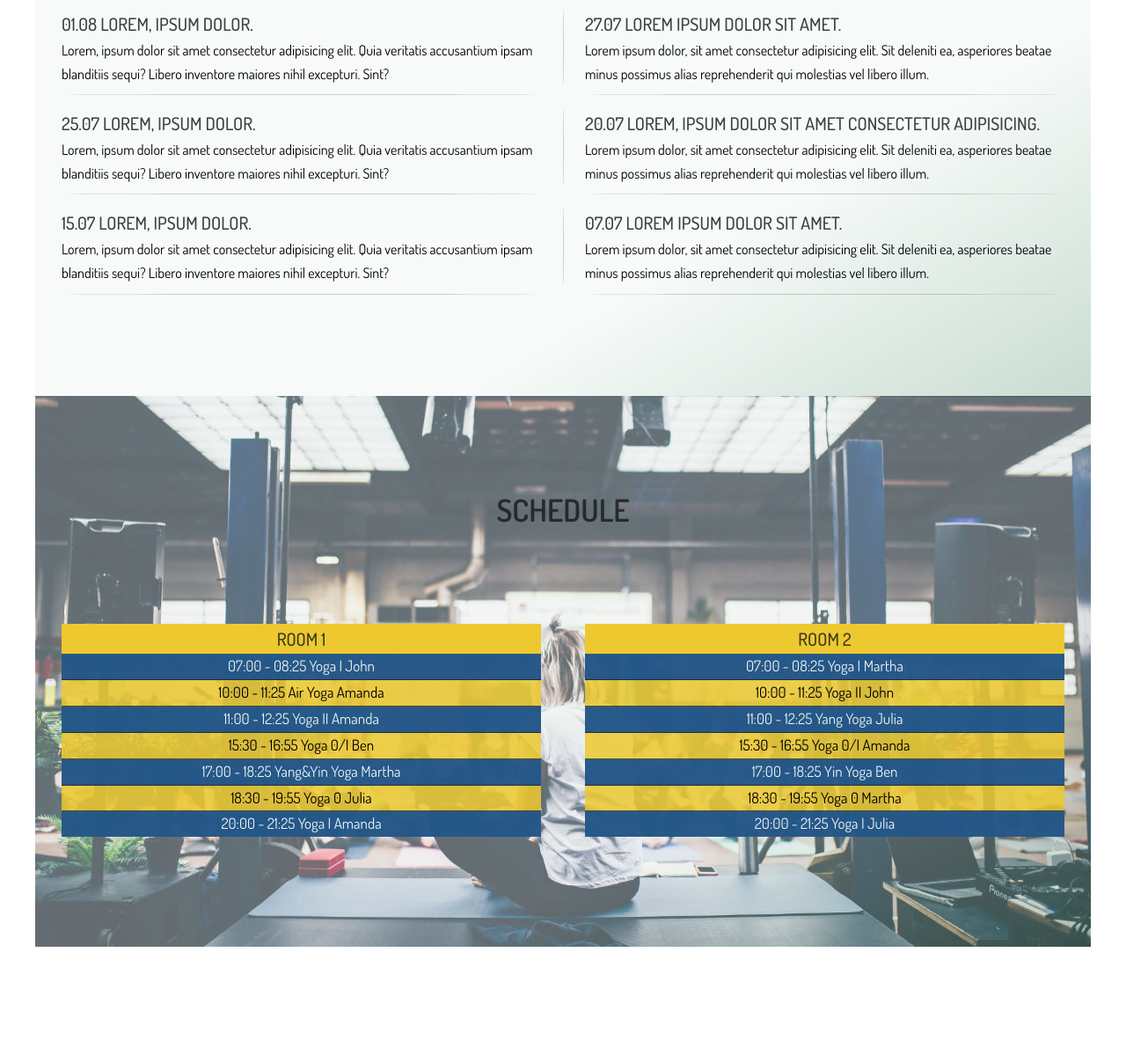
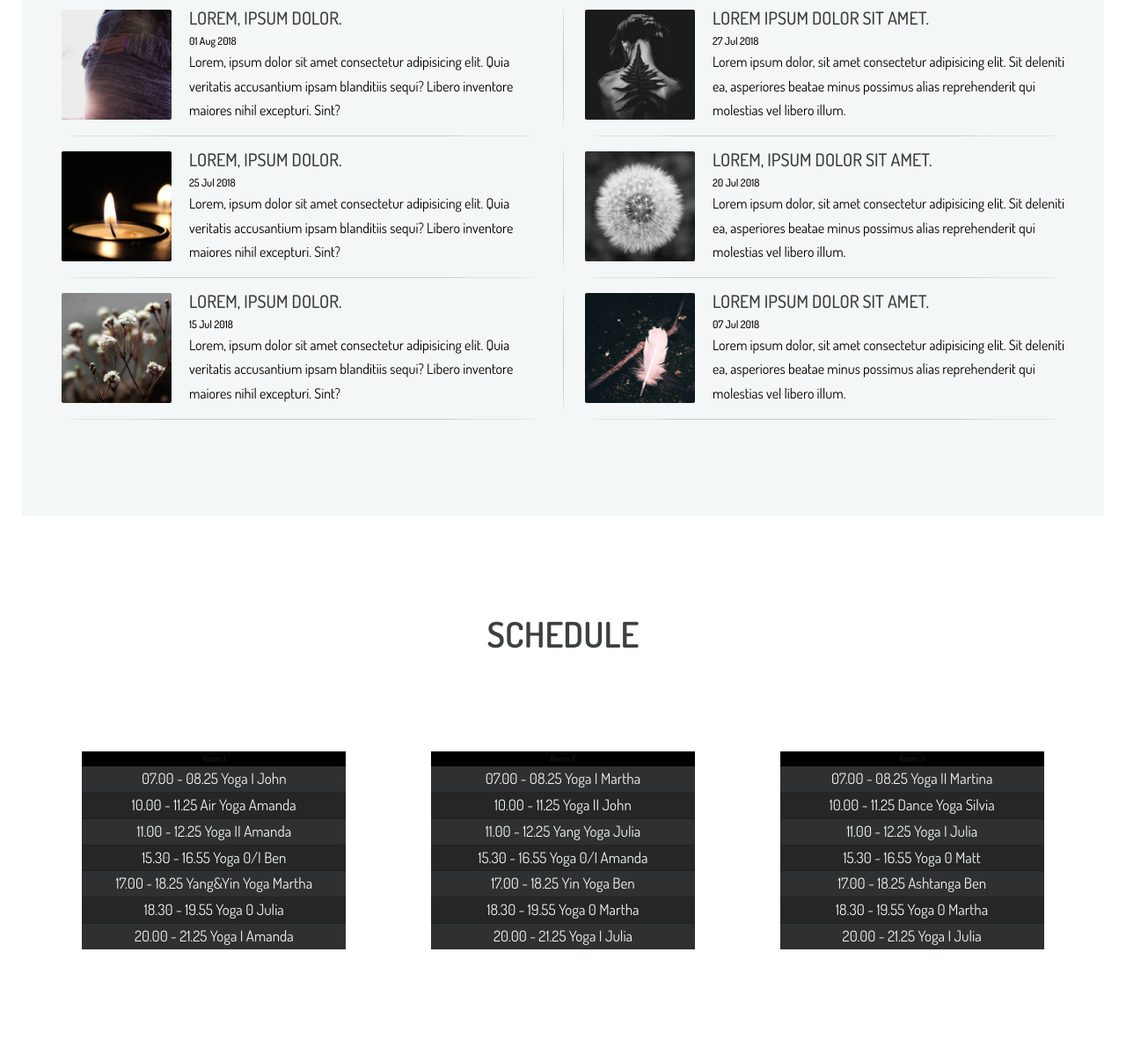
Before and after one commit to dominikmanowski/yoga-palace, a website: page src/pug/index.pug in a window 1280 px wide. Shown: the part 1050-2257 px from the top of the page at 88% size. Before the commit the page ends 2166 px from the top, so only its background shows below. Drawn offline with nearby package versions, Linux system fonts and the light colour scheme; files that its build step writes are made by us from their sources; files whose address does not match are found by name.

Commit message:
Change all sections appearance

```diff
--- a/src/pug/index.pug
+++ b/src/pug/index.pug
@@ -13,11 +13,13 @@ html(lang="en")
   body
 
   header.header
+    .header__text-background
+      img(src="../img/grunge-banner-set-2-6.png")
     .header__text-box
       h1.heading-primary
         span.heading-primary--main Yoga
         span.heading-primary--sub Palace
-      a(href="#").btn Discover yoga with us
+      a(href="#").btn.u-margin-top-small Discover yoga with us
   main
     section.section-news
       .u-center-text
@@ -26,29 +28,47 @@ html(lang="en")
       .row.flex-grid
         .col
           .news-box.news-box--left
-            h3.heading-tertiary 01.08 Lorem, ipsum dolor.
+            .news-box__img-box
+              img(src="../img/news-01.jpg").news-box__img
+            h3.heading-tertiary Lorem, ipsum dolor.
+            p.date 01 Aug 2018
             p.paragraph Lorem, ipsum dolor sit amet consectetur adipisicing elit. Quia veritatis accusantium ipsam blanditiis sequi? Libero inventore maiores nihil excepturi. Sint?
         .col
           .news-box
-            h3.heading-tertiary 27.07 Lorem ipsum dolor sit amet.
+            .news-box__img-box
+              img(src="../img/news-02.jpg").news-box__img
+            h3.heading-tertiary Lorem ipsum dolor sit amet.
+            p.date 27 Jul 2018
             p.paragraph Lorem ipsum dolor, sit amet consectetur adipisicing elit. Sit deleniti ea, asperiores beatae minus possimus alias reprehenderit qui molestias vel libero illum.
       .row.flex-grid
         .col
           .news-box.news-box--left
-            h3.heading-tertiary 25.07 Lorem, ipsum dolor.
+            .news-box__img-box
+              img(src="../img/news-03.jpg").news-box__img
+            h3.heading-tertiary Lorem, ipsum dolor.
+            p.date 25 Jul 2018
             p.paragraph Lorem, ipsum dolor sit amet consectetur adipisicing elit. Quia veritatis accusantium ipsam blanditiis sequi? Libero inventore maiores nihil excepturi. Sint?
         .col
           .news-box
-            h3.heading-tertiary 20.07 Lorem, ipsum dolor sit amet consectetur adipisicing.
+            .news-box__img-box
+              img(src="../img/news-04.jpg").news-box__img
+            h3.heading-tertiary Lorem, ipsum dolor sit amet.
+            p.date 20 Jul 2018
             p.paragraph Lorem ipsum dolor, sit amet consectetur adipisicing elit. Sit deleniti ea, asperiores beatae minus possimus alias reprehenderit qui molestias vel libero illum.
       .row.flex-grid
         .col
           .news-box.news-box--left
-            h3.heading-tertiary 15.07 Lorem, ipsum dolor.
+            .news-box__img-box
+              img(src="../img/news-05.jpg").news-box__img
+            h3.heading-tertiary Lorem, ipsum dolor.
+            p.date 15 Jul 2018
             p.paragraph Lorem, ipsum dolor sit amet consectetur adipisicing elit. Quia veritatis accusantium ipsam blanditiis sequi? Libero inventore maiores nihil excepturi. Sint?
         .col
           .news-box
-            h3.heading-tertiary 07.07 Lorem ipsum dolor sit amet.
+            .news-box__img-box
+              img(src="../img/news-06.jpg").news-box__img
+            h3.heading-tertiary Lorem ipsum dolor sit amet.
+            p.date 07 Jul 2018
             p.paragraph Lorem ipsum dolor, sit amet consectetur adipisicing elit. Sit deleniti ea, asperiores beatae minus possimus alias reprehenderit qui molestias vel libero illum.
 
     section.section-schedule
@@ -61,25 +81,38 @@ html(lang="en")
               .col
                 .timetable__box
                   .timetable__heading.u-center-text
-                    h3.heading-tertiary Room 1
+                    p.timetable__room Room 1
                   ul
-                    li.timetable__cell 07:00 - 08:25 Yoga I John
-                    li.timetable__cell 10:00 - 11:25 Air Yoga Amanda
-                    li.timetable__cell 11:00 - 12:25 Yoga II Amanda
-                    li.timetable__cell 15:30 - 16:55 Yoga 0/I Ben
-                    li.timetable__cell 17:00 - 18:25 Yang&Yin Yoga Martha
-                    li.timetable__cell 18:30 - 19:55 Yoga 0 Julia
-                    li.timetable__cell 20:00 - 21:25 Yoga I Amanda
+                    li.timetable__cell 07.00 - 08.25 Yoga I John
+                    li.timetable__cell 10.00 - 11.25 Air Yoga Amanda
+                    li.timetable__cell 11.00 - 12.25 Yoga II Amanda
+                    li.timetable__cell 15.30 - 16.55 Yoga 0/I Ben
+                    li.timetable__cell 17.00 - 18.25 Yang&Yin Yoga Martha
+                    li.timetable__cell 18.30 - 19.55 Yoga 0 Julia
+                    li.timetable__cell 20.00 - 21.25 Yoga I Amanda
 
               .col
                 .timetable__box
                   .timetable__heading.u-center-text
-                    h3.heading-tertiary Room 2
+                    p.timetable__room Room 2
                   ul
-                    li.timetable__cell 07:00 - 08:25 Yoga I Martha
-                    li.timetable__cell 10:00 - 11:25 Yoga II John
-                    li.timetable__cell 11:00 - 12:25 Yang Yoga Julia
-                    li.timetable__cell 15:30 - 16:55 Yoga 0/I Amanda
-                    li.timetable__cell 17:00 - 18:25 Yin Yoga Ben
-                    li.timetable__cell 18:30 - 19:55 Yoga 0 Martha
-                    li.timetable__cell 20:00 - 21:25 Yoga I Julia
+                    li.timetable__cell 07.00 - 08.25 Yoga I Martha
+                    li.timetable__cell 10.00 - 11.25 Yoga II John
+                    li.timetable__cell 11.00 - 12.25 Yang Yoga Julia
+                    li.timetable__cell 15.30 - 16.55 Yoga 0/I Amanda
+                    li.timetable__cell 17.00 - 18.25 Yin Yoga Ben
+                    li.timetable__cell 18.30 - 19.55 Yoga 0 Martha
+                    li.timetable__cell 20.00 - 21.25 Yoga I Julia
+
+              .col
+                .timetable__box
+                  .timetable__heading.u-center-text
+                    p.timetable__room Room 3
+                  ul
+                    li.timetable__cell 07.00 - 08.25 Yoga II Martina
+                    li.timetable__cell 10.00 - 11.25 Dance Yoga Silvia
+                    li.timetable__cell 11.00 - 12.25 Yoga I Julia
+                    li.timetable__cell 15.30 - 16.55 Yoga 0 Matt
+                    li.timetable__cell 17.00 - 18.25 Ashtanga Ben
+                    li.timetable__cell 18.30 - 19.55 Yoga 0 Martha
+                    li.timetable__cell 20.00 - 21.25 Yoga I Julia
--- a/src/sass/abstracts/_variables.sass
+++ b/src/sass/abstracts/_variables.sass
@@ -1,8 +1,13 @@
 // COLORS
 
-$color-primary: #EDC92F
-$color-primary-light: #F6E28A
-$color-primary-dark: #9A800F
+$color-primary: #aacfd0
+$color-primary-light: #f4f7f7
+$color-primary-medium: #79a8a9
+$color-primary-dark: #1f4e5f
+
+// $color-primary: #EDC92F
+// $color-primary-light: #F6E28A
+// $color-primary-dark: #9A800F
 
 $color-secondary-light: #EBF3EF
 $color-secondary-dark: #77A88D
@@ -26,3 +31,5 @@ $default-font-size: 1.6rem
 $grid-width: 114rem
 $grid-gutter-vertical: 2.5rem
 $grid-gutter-horizontal: 5rem
+
+$default-radius: 2px
--- a/src/sass/base/_base.sass
+++ b/src/sass/base/_base.sass
@@ -10,7 +10,7 @@ html
 
 body
   box-sizing: border-box
-  padding: 5vh
+  padding: 2.5rem
 
 ::selection
   background-color: $color-primary
--- a/src/sass/base/_typography.sass
+++ b/src/sass/base/_typography.sass
@@ -6,7 +6,10 @@ body
 .heading-primary
   font-size: 7rem
   font-weight: 700
-  color: rgba($color-white, .85)
+  // color: rgba($color-white, .85)
+  background-image: linear-gradient(-20deg, rgba($color-primary-light, .85) 45%, rgba($color-primary, .7) 100%)
+  -webkit-background-clip: text
+  color: transparent
   text-transform: uppercase
   margin-bottom: 4rem
 
@@ -25,7 +28,7 @@ body
     letter-spacing: 3.5rem
 
 .heading-secondary
-  font-size: 3.5rem
+  font-size: 4rem
   font-weight: 600
   color: rgba($color-gray-dark, .85)
   text-transform: uppercase
@@ -38,4 +41,8 @@ body
   text-transform: uppercase
 
 .paragraph
-  font-size: 1.6rem
+  font-size: $default-font-size
+
+.date
+  font-size: 1.2rem
+  font-weight: 500
--- a/src/sass/components/_button.sass
+++ b/src/sass/components/_button.sass
@@ -3,13 +3,14 @@
   &:link,
   &:visited
     font-size: $default-font-size
+    font-weight: 600
     text-transform: uppercase
     text-decoration: none;
     color: $color-gray-dark
     display: inline-block
     padding: 1.5rem 4rem
-    background: $color-secondary-light
-    border-radius: 10rem
+    background: rgba($color-primary-light, .8)
+    border-radius: .5rem
     border: none;
     cursor: pointer;
     box-shadow: 0 1px 3px rgba($color-black,.12), 0 1px 2px rgba($color-black,.24)
--- a/src/sass/components/_news-box.sass
+++ b/src/sass/components/_news-box.sass
@@ -9,7 +9,7 @@
     border-radius: 60%
     background-color: rgba($color-gray-dark, .2)
     position: absolute
-    bottom: -1rem
+    bottom: -1.6rem
 
   @media (min-width: 37.5em)
     &--left
@@ -21,5 +21,21 @@
         border-radius: 60%
         background-color: rgba($color-gray-dark, .2)
         position: absolute
-        top: 0
+        top: 5px
         right: -2.6rem
+
+  &__figure
+    position: relative
+
+  &__img-box
+    max-height: 100%
+
+  &__img
+    float: left
+    margin-top: .8rem
+    margin-right: 2rem
+    max-height: 12.5rem
+    border-radius: $default-radius
+
+  &__caption
+    position: absolute
--- a/src/sass/components/_timetable.sass
+++ b/src/sass/components/_timetable.sass
@@ -1,18 +1,21 @@
 .timetable
 
   &__heading
-    background-color: $color-primary
+    background-color: #000
+    color: $color-gray-dark !important
 
   &__box
-    background-color: rgba($color-primary, .85)
+    background-color: rgba(#000, .85)
+    width: 30rem
+    margin: 0 auto
 
   &__cell
     font-size: 1.7rem
     list-style: none
+    color: $color-secondary-light
 
     &:nth-child(odd)
-      color: $color-secondary-light
-      background-color: rgba($color-teriary-dark, .85)
+      background-color: rgba(#383A3F, .5)
 
 
     &:not(:last-child)
--- a/src/sass/layout/_header.sass
+++ b/src/sass/layout/_header.sass
@@ -1,9 +1,17 @@
 .header
   position: relative
   min-height: 95vh
-  background-image: linear-gradient(135deg, rgba($color-primary-light, 0.6) 10%, rgba($color-teriary-dark, .4) 100%), url(../img/header-background-small.jpg)
+  background-image: url(../img/header-background-small.jpg)
   background-size: cover
-  background-position: top
+  background-position: right
+
+  &__text-background
+    +absolute-center
+    top: 44%
+    left: 51%
+    background-image: url(../img/grunge-banner-set-2-6.png)
+    opacity: .3
+
 
   &__text-box
     +absolute-center
--- a/src/sass/pages/_home.sass
+++ b/src/sass/pages/_home.sass
@@ -1,9 +1,12 @@
 .section-news
-  background-image: linear-gradient(to bottom right, rgba($color-secondary-light, .4) 70%, rgba($color-secondary-dark, .4) 100%)
+  background-color: $color-primary-light
+  // background-image: linear-gradient(to bottom right, rgba($color-secondary-light, .4) 60%, rgba($color-secondary-dark, .7) 100%)
+  // background-image: linear-gradient(to top left, rgba($color-secondary-light, .4) 70%, rgba($color-gray-dark, .6) 100%)
   padding: 10rem 2rem
 
 .section-schedule
-  background-image: linear-gradient(to bottom right, rgba($color-secondary-light, .4) 70%, rgba($color-secondary-dark, .4) 100%), url('../img/schedule-background-small.jpg')
-  background-size: cover
-  background-position: bottom
+  // background-image: linear-gradient(to bottom right, rgba($color-secondary-light, .4) 70%, rgba($color-secondary-dark, .4) 100%), url('../img/hans-vivek-223133-unsplash.jpg')
+  // background-image: url('../img/balance-blur-close-up-668353.jpg')
+  // background-size: cover
+  // background-position: center
   padding: 10rem 2rem
```
Also changed, not shown: src/css/style.css, src/img/grunge-banner-set-2-6.png (added), src/img/news-01.jpg (added), src/img/news-02.jpg (added), src/img/news-03.jpg (added), src/img/news-04.jpg (added), src/img/news-05.jpg (added), src/img/news-06.jpg (added), src/index.html.
